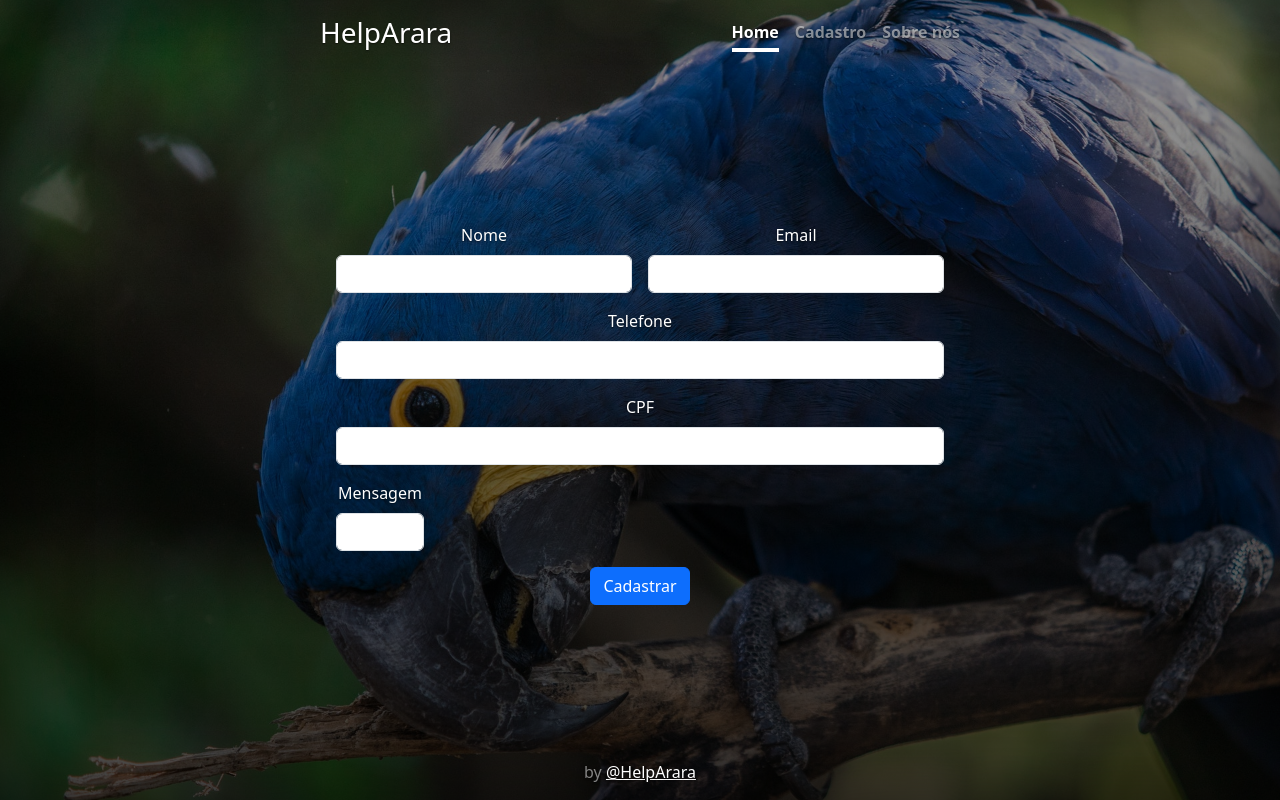
After one commit to mini05juan/ocavalo, a Node server app: template src/views/edit.ejs in a window 1280 px wide. The commit adds this page. Run offline with Node 20, Linux system fonts and the light colour scheme; the template is opened without the code that fills it, so the values that code supplies are empty; some libraries are stand-ins or nearby versions.

Commit message:
codigoComplex

```diff
--- a/package.json
+++ b/package.json
@@ -11,7 +11,9 @@
   "license": "ISC",
   "dependencies": {
     "dotenv": "^16.0.3",
+    "ejs": "^3.1.8",
     "express": "^4.18.1",
+    "express-ejs-layouts": "^2.5.1",
     "pg": "^8.8.0"
   },
   "devDependencies": {
--- a/server.js
+++ b/server.js
@@ -3,9 +3,11 @@
 const path = require('path');
 const db = require("./src/database/conexao")
 
-const PORT = process.env.PORT ?? 3000
+const PORT = process.env.PORT || 3000
 
 const app = express();
+app.set("views", path.resolve("./src/views"))
+app.set("view engine", "ejs")
 
 app.use('/public', express.static(path.resolve("./src/public")))
 app.use(express.json())
@@ -51,15 +53,27 @@
    [req.body.inputName, req.body.inputEmail, req.body.inputTelefone,
        req.body.inputCPF, req.body.inputMsg
        ])
-   .then(resposta => console.log('ok'))
+   .then(resposta => {
+
+
+
+      console.log('ok')})
+
+      res.redirect("/listar")
    .catch(err => console.log('erro: ' + err));
-
-   res.end();
 
 });
 
-app.get('/listar', (req, res) =>{
-   res.sendFile(path.resolve('./src/views/list.html'))
+app.get('/listar', async(req, res) =>{
+   await pool.query(`SELECT *
+	FROM cadastrar order by id asc`)
+   .then((resultado) => {
+
+      const usuarios = resultado.rows
+
+      res.render("list" , {usuarios})
+
+   })
 })
 
 
@@ -84,6 +98,43 @@
 
 })
 
+app.get("/deletar/:id" , async(req,res) =>{
+
+   const {id} = req.params
+
+    await pool.query(`DELETE FROM cadastrar WHERE ID = ${id}`)
+
+    res.redirect("/listar")
+})
+
+app.post("/editar/:id" , async(req,res) =>{
+
+   const {id} = req.params
+   const {inputName, inputEmail, inputTelefone, inputCPF, inputMsg} = req.body
+
+    await pool.query(`UPDATE cadastrar
+    SET nome= '${inputName}', email= '${inputEmail}', telefone= '${inputTelefone}', cpf= '${inputCPF}', mensagem='${inputMsg}'
+    WHERE id = ${id};`)
+
+    res.redirect("/listar")
+})
+
+app.get("/edit/:id", async(req,res) =>{
+   const {id} = req.params
+   await pool.query(`SELECT * FROM CADASTRAR WHERE ID = ${id}`)
+
+   .then(resultado => {
+
+       const usuario = resultado.rows[0]
+
+       res.render("edit.ejs" , {usuario})
+
+
+   })
+
+
+})
+
 
 
 const pool = require('./src/database/conexao');
--- /dev/null
+++ b/src/views/edit.ejs
@@ -0,0 +1,90 @@
+<!doctype html>
+<html lang="en" class="h-100">
+
+<head>
+  <meta charset="utf-8">
+  <meta name="viewport" content="width=device-width, initial-scale=1">
+  <meta name="description" content="">
+  <meta name="author" content="Mark Otto, Jacob Thornton, and Bootstrap contributors">
+  <meta name="generator" content="Hugo 0.101.0">
+  <title>AAAAAAAAAA</title>
+  <link rel="stylesheet" href="/public/css/form-album.css">
+
+  <link rel="canonical" href="https://getbootstrap.com/docs/5.2/examples/cover/">
+  <link href="https://cdn.jsdelivr.net/npm/bootstrap@5.2.0/dist/css/bootstrap.min.css" rel="stylesheet"
+    integrity="sha384-gH2yIJqKdNHPEq0n4Mqa/HGKIhSkIHeL5AyhkYV8i59U5AR6csBvApHHNl/vI1Bx" crossorigin="anonymous">
+  <link href="../assets/dist/css/bootstrap.min.css" rel="stylesheet">
+
+  <!-- Custom styles for this template -->
+
+
+</head>
+
+<body class="d-flex h-100 text-center text-bg-dark">
+
+
+  <div class="cover-container d-flex w-100 h-100 p-3 mx-auto flex-column">
+    <header class="mb-auto">
+      <div>
+        <h3 class="float-md-start mb-0">HelpArara</h3>
+        <nav class="nav nav-masthead justify-content-center float-md-end">
+          <a class="nav-link fw-bold py-1 px-0 active" aria-current="page" href="/">Home</a>
+          <a class="nav-link fw-bold py-1 px-0" href= "/cadastrar">Cadastro</a>
+          <a class="nav-link fw-bold py-1 px-0" href="#">Sobre nós</a>
+        </nav>
+      </div>
+    </header>
+
+    <main class="px-3">
+      <form class="row g-3" method="POST" action="/editar/<%= usuario.id %> ">
+        <div class="msg"></div>
+        <div class="col-md-6">
+
+          <label for="inputName" class="form-label">Nome</label>
+          <input type="text" class="form-control" id="inputName" name="inputName" value="<%= usuario.nome %> ">
+          <span id="msgError1" class="Preencha o campo nome!"></span>
+        </div>
+        <div class="col-md-6">
+          <label for="inputEmail" class="form-label">Email</label>
+          <input type="email" class="form-control" id="inputEmail" name="inputEmail"  value="<%= usuario.email %> ">
+          <span id="msgError2" class="Preencha o campo email"></span>
+        </div>
+        <div class="col-12">
+          <label for="inputTelefone" class="form-label">Telefone</label>
+          <input type="text" class="form-control" id="inputTelefone" placeholder="55 67 99143-3433" name="inputTelefone"  value="<%= usuario.telefone %> ">
+          <span id="msgError3" class="Preencha o telefone"></span>
+        </div>
+        <div class="col-12">
+          <label for="inputCPF" class="form-label">CPF</label>
+          <input type="text" class="form-control" id="inputCPF" placeholder="079.434.134-00" name="inputCPF"  value="<%= usuario.cpf %> ">
+          <span id="msgError4" class="Preencha o campo CPF"></span>
+        </div>
+
+        <div class="col-md-2">
+          <label for="inputMsg" class="form-label">Mensagem</label>
+          <input type="text" class="form-control" id="inputMsg" name="inputMsg"  value="<%= usuario.mensagem%> ">
+          <span id="msgError5" class="Preencha a mensagem" ></span>
+        </div>
+
+        <div class="col-12">
+          <button type="submit" id="submit-button" class="btn btn-primary">Cadastrar</button>
+        </div>
+      </form>
+    </main>
+
+          <footer class="mt-auto text-white-50">
+       by <a
+          href="https://twitter.com/mdo" class="text-white">@HelpArara</a>
+    </footer>
+  </div>
+
+  <script src="https://cdn.jsdelivr.net/npm/bootstrap@5.2.0/dist/js/bootstrap.bundle.min.js"
+    integrity="sha384-A3rJD856KowSb7dwlZdYEkO39Gagi7vIsF0jrRAoQmDKKtQBHUuLZ9AsSv4jD4Xa"
+    crossorigin="anonymous"></script>
+
+
+
+
+</body>
+
+</html>
```
Also changed, not shown: src/views/list.ejs (+52 -4 lines), 1 other file.
